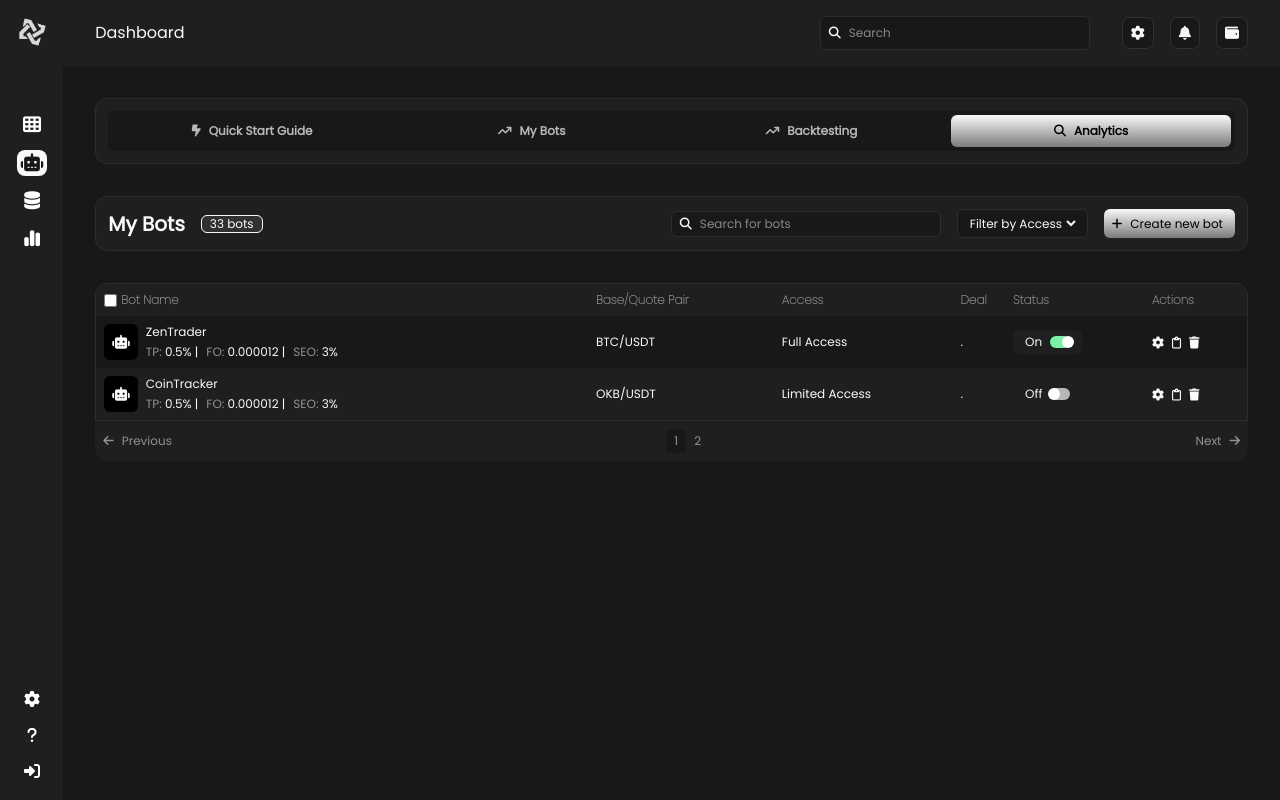
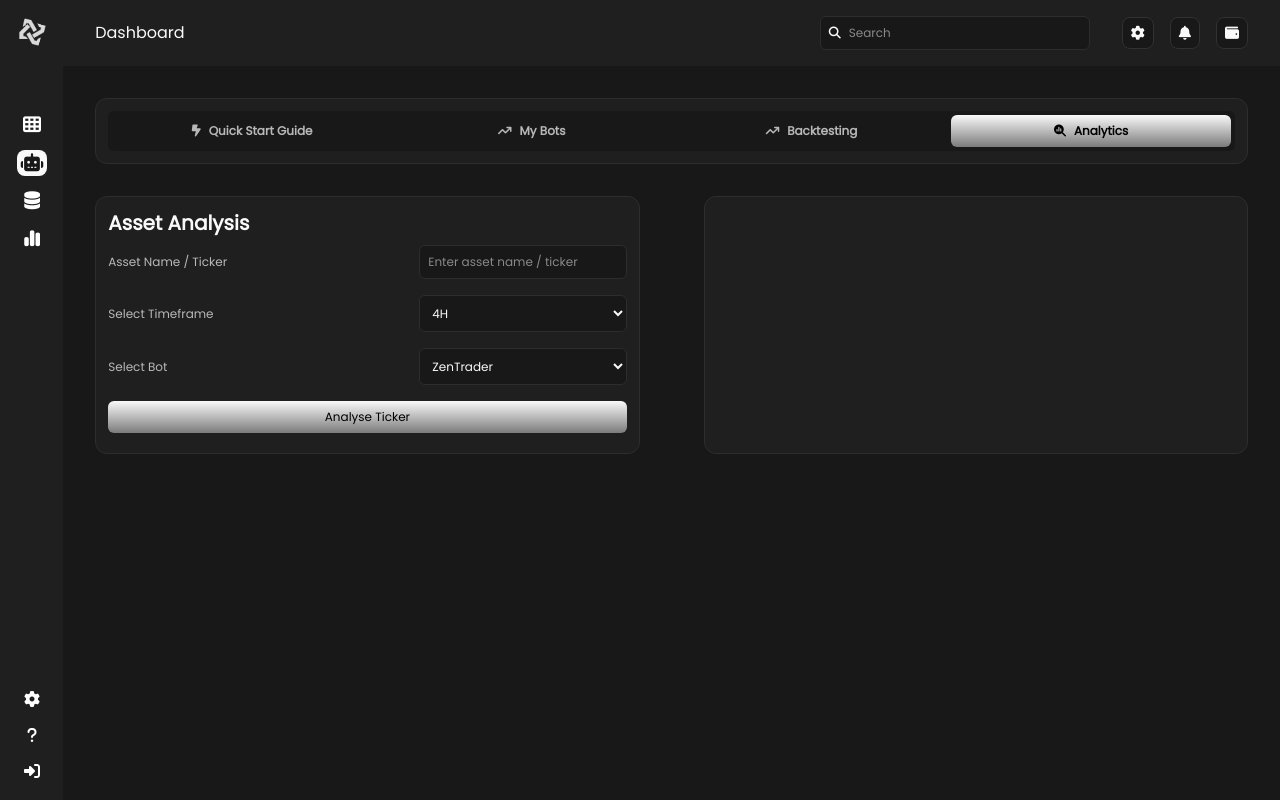
Before and after one commit to Hardy101/liquiDex, a React (Vite) app: page /bots in a window 1280 px wide. Both pictures are taken after a click on the button "Analytics". Built offline with nearby package versions, Linux system fonts and the light colour scheme.

Commit message:
crypto analysis init

```diff
--- /dev/null
+++ b/src/components/botsAnalytics.tsx
@@ -0,0 +1,62 @@
+const BotAnalytics: React.FC = () => {
+  return (
+    <>
+      <div className="text-light-1 text-xs flex justify-between gap-16">
+        <form
+          action="#"
+          className="w-1/2 flex flex-col gap-2 text-xs bg-dark-2 border border-grey-3 rounded-xl p-3"
+        >
+          <h2 className="text-xl font-bold">Asset Analysis</h2>
+          <div className="form-control flex justify-between pb-2">
+            <label htmlFor="botname" className="text-grey-2 my-auto">
+              Asset Name / Ticker
+            </label>
+            <input
+              type="text"
+              name="botname"
+              id="botname"
+              placeholder="Enter asset name / ticker"
+              className="w-2/5 bg-dark-1 rounded-md border border-grey-3 p-2 outline-none my-auto"
+            />
+          </div>
+          <div className="form-control flex justify-between pb-2">
+            <label htmlFor="botname" className="text-grey-2 my-auto">
+              Select Timeframe
+            </label>
+            <select
+              name=""
+              id=""
+              className="w-2/5 bg-dark-1 rounded-md border border-grey-3 p-2 outline-none my-auto"
+            >
+              <option value="">4H</option>
+              <option value="">D</option>
+            </select>
+          </div>
+          <div className="form-control flex justify-between pb-2">
+            <label htmlFor="botname" className="text-grey-2 my-auto">
+              Select Bot
+            </label>
+            <select
+              name=""
+              id=""
+              className="w-2/5 bg-dark-1 rounded-md border border-grey-3 p-2 outline-none my-auto"
+            >
+              <option value="">ZenTrader</option>
+            </select>
+          </div>
+          <div className="form-control flex justify-between pb-2">
+            <button
+              type="button"
+              className="w-full gradient-1 p-2 rounded-md text-black"
+            >
+              Analyse Ticker
+            </button>
+          </div>
+        </form>
+        <div className="w-1/2 bg-dark-2 border border-grey-3 rounded-xl p-3"></div>
+      </div>
+    </>
+  );
+};
+
+export default BotAnalytics;
--- a/src/components/botsHeading.tsx
+++ b/src/components/botsHeading.tsx
@@ -5,7 +5,7 @@ interface Props {
 
 const BotsHeading: React.FC<Props> = ({ setIsBotSidebarActive }) => {
   return (
-    <div className="flex justify-between gap-4 sec-nav bg-dark-2 border border-grey-3 rounded-xl p-3 text-light-1 text-xs">
+    <div className="flex justify-between gap-4 bg-dark-2 border border-grey-3 rounded-xl p-3 text-light-1 text-xs">
       <h2 className="text-xl font-bold flex gap-4 grow">
         <span className="my-auto">My Bots</span>
         <span className="bg-dark-3 border border-light-1 rounded-md px-2 text-xs font-medium my-auto">
--- a/src/components/botsNavbar.tsx
+++ b/src/components/botsNavbar.tsx
@@ -1,4 +1,4 @@
-import React, { useState } from "react";
+import React from "react";
 
 interface Props {
   activeTab: string;
--- a/src/components/myBots.tsx
+++ b/src/components/myBots.tsx
@@ -39,47 +39,20 @@ const MyBots: React.FC<Props> = ({
       });
     }
   }, [isBotSidebarActive]);
-  const secnavbtn = [
-    {
-      tab_id: "start",
-      btn: "Quick Start Guide",
-      icon: "fa-solid fa-bolt-lightning my-auto",
-    },
-    {
-      tab_id: "mybots",
-      btn: "My Bots",
-      icon: "fa-solid fa-arrow-trend-up my-auto",
-    },
-    {
-      tab_id: "backtesting",
-      btn: "Backtesting",
-      icon: "fa-solid fa-arrow-trend-up my-auto",
-    },
-    {
-      tab_id: "analytics",
-      btn: "Analytics",
-      icon: "fa-solid fa-magnifying-glass my-auto",
-    },
-  ];
+
   return (
     <>
-      <div className="px-8 mt-8 grid gap-8 pb-8">
       <CreateNewBot
         ref={sidebarRef}
         isBotSidebarActive={isBotSidebarActive}
         setIsBotSidebarActive={setIsBotSidebarActive}
       />
-        <BotsNavBar
-          activeTab={activeTab}
-          setActiveTab={setActiveTab}
-          secnavbtn={secnavbtn}
-        />
+
       <BotsHeading
         isBotSidebarActive={isBotSidebarActive}
         setIsBotSidebarActive={setIsBotSidebarActive}
       />
       <Table />
-      </div>
     </>
   );
 };
--- a/src/pages/bots.tsx
+++ b/src/pages/bots.tsx
@@ -3,11 +3,34 @@ import React, { useState } from "react";
 import AsidesSection from "../components/aside";
 import NavBar from "../components/navbar";
 import MyBots from "../components/myBots";
+import BotsNavBar from "../components/botsNavbar";
+import BotAnalytics from "../components/botsAnalytics";
 
 const Bots: React.FC = () => {
   const [isBotSidebarActive, setIsBotSidebarActive] = useState(false);
-  const [activeTab, setActiveTab] = useState("start");
-
+  const [activeTab, setActiveTab] = useState("mybots");
+  const secnavbtn = [
+    {
+      tab_id: "start",
+      btn: "Quick Start Guide",
+      icon: "fa-solid fa-bolt-lightning my-auto",
+    },
+    {
+      tab_id: "mybots",
+      btn: "My Bots",
+      icon: "fa-solid fa-arrow-trend-up my-auto",
+    },
+    {
+      tab_id: "backtesting",
+      btn: "Backtesting",
+      icon: "fa-solid fa-arrow-trend-up my-auto",
+    },
+    {
+      tab_id: "analytics",
+      btn: "Analytics",
+      icon: "fa-solid fa-magnifying-glass-chart my-auto",
+    },
+  ];
   return (
     <>
       <AsidesSection />
@@ -19,12 +42,22 @@ const Bots: React.FC = () => {
         }}
       >
         <NavBar />
+        <div className="px-8 mt-8 grid gap-8 pb-8">
+          <BotsNavBar
+            activeTab={activeTab}
+            setActiveTab={setActiveTab}
+            secnavbtn={secnavbtn}
+          />
+          {activeTab == "mybots" && (
             <MyBots
               activeTab={activeTab}
               isBotSidebarActive={isBotSidebarActive}
               setActiveTab={setActiveTab}
               setIsBotSidebarActive={setIsBotSidebarActive}
             />
+          )}
+          {activeTab == "analytics" && <BotAnalytics />}
+        </div>
       </main>
     </>
   );
```
Lines whose indentation alone changed are shown as unchanged.
